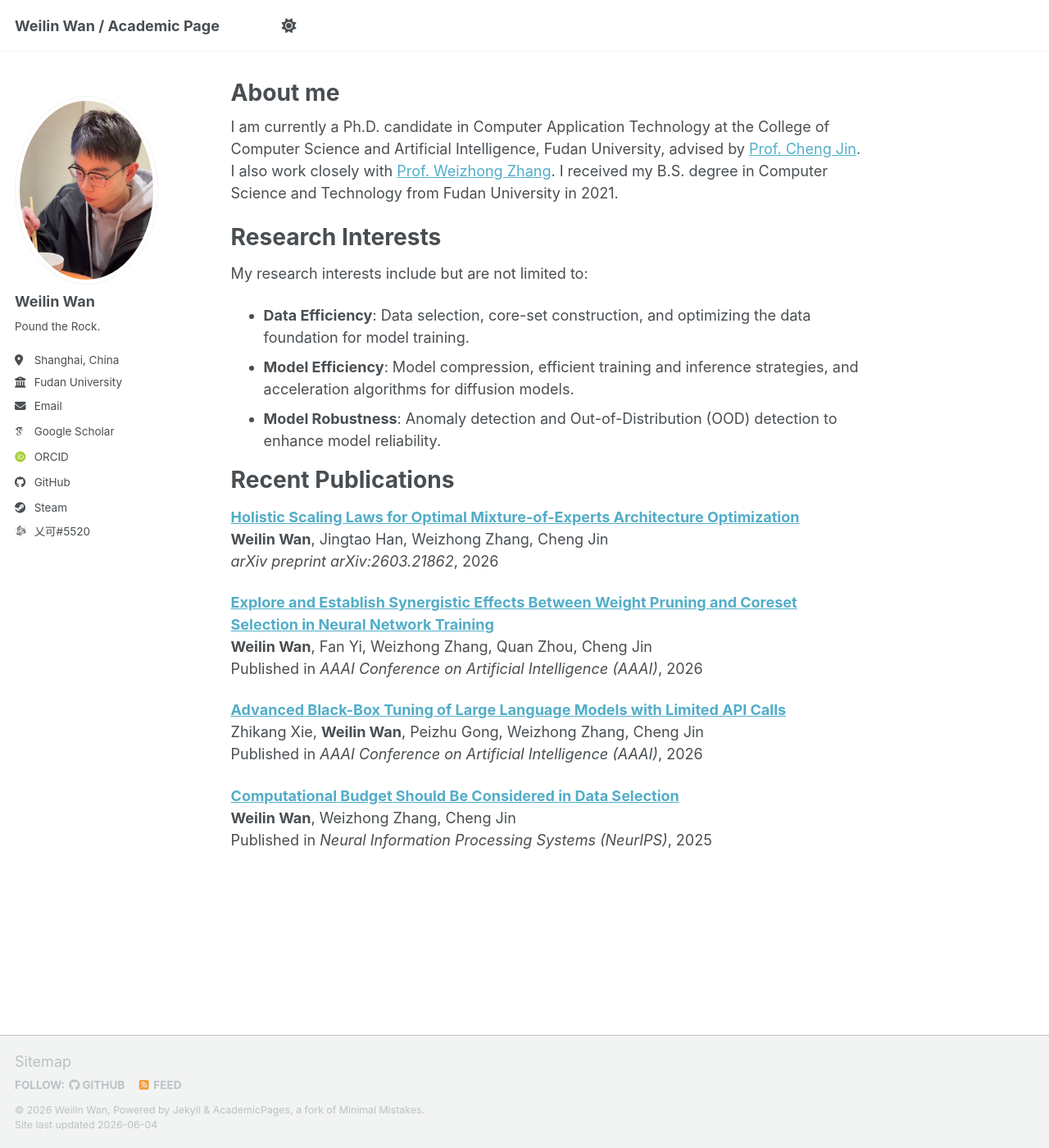
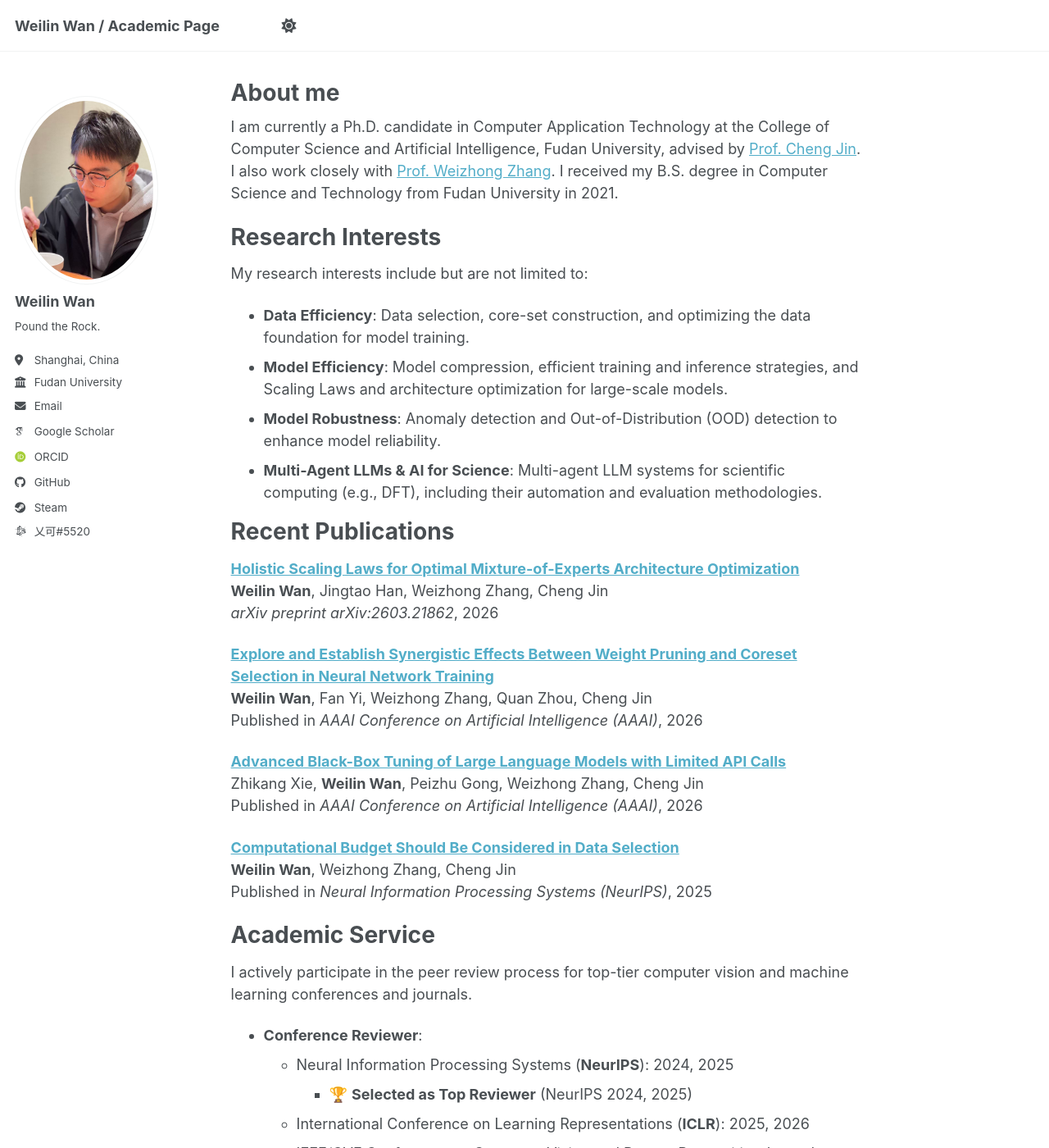
Before and after one commit to wanweilin/wanweilin.github.io, a Jekyll site: the page built from _pages/about.md, in a window 1280 px wide and 1400 px high. Shown: the whole window at 82% size. Built offline with Jekyll 4.4.1, drawn with Linux system fonts in a browser that asks for light colours; some web fonts are replaced; a script bundle is joined from its source files by our own code; library files that are not in the unit come from our copies; some of the changed text lies outside the part shown.

Commit message:
更新主页与简历：新增研究方向(多智能体LLM/AI for Science)、放出学术服务并补CVPR2026、更新工作经历(曲速引擎)、刷新简历PDF与cv.json

```diff
--- a/_pages/about.md
+++ b/_pages/about.md
@@ -13,8 +13,9 @@ Research Interests
 ======
 My research interests include but are not limited to:
 *   **Data Efficiency**: Data selection, core-set construction, and optimizing the data foundation for model training.
-*   **Model Efficiency**: Model compression, efficient training and inference strategies, and acceleration algorithms for diffusion models.
+*   **Model Efficiency**: Model compression, efficient training and inference strategies, and Scaling Laws and architecture optimization for large-scale models.
 *   **Model Robustness**: Anomaly detection and Out-of-Distribution (OOD) detection to enhance model reliability.
+*   **Multi-Agent LLMs & AI for Science**: Multi-agent LLM systems for scientific computing (e.g., DFT), including their automation and evaluation methodologies.
 
 Recent Publications
 ======
@@ -34,7 +35,7 @@ Published in *AAAI Conference on Artificial Intelligence (AAAI)*, 2026
 **Weilin Wan**, Weizhong Zhang, Cheng Jin
 Published in *Neural Information Processing Systems (NeurIPS)*, 2025
 
-<!-- Academic Service
+Academic Service
 ======
 I actively participate in the peer review process for top-tier computer vision and machine learning conferences and journals.
 
@@ -42,6 +43,7 @@ I actively participate in the peer review process for top-tier computer vision a
     *   Neural Information Processing Systems (**NeurIPS**): 2024, 2025
         *   🏆 **Selected as Top Reviewer** (NeurIPS 2024, 2025)
     *   International Conference on Learning Representations (**ICLR**): 2025, 2026
+    *   IEEE/CVF Conference on Computer Vision and Pattern Recognition (**CVPR**): 2026
     *   AAAI Conference on Artificial Intelligence (**AAAI**): 2026
 *   **Journal Reviewer**:
-    *   Transactions on Machine Learning Research (**TMLR**) -->
+    *   Transactions on Machine Learning Research (**TMLR**)
```
